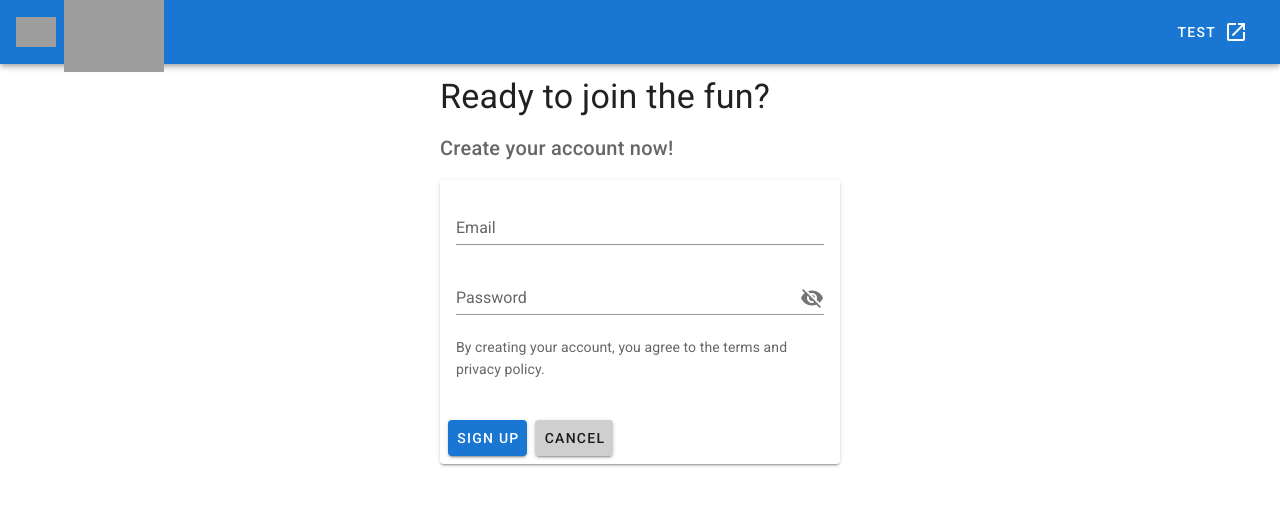
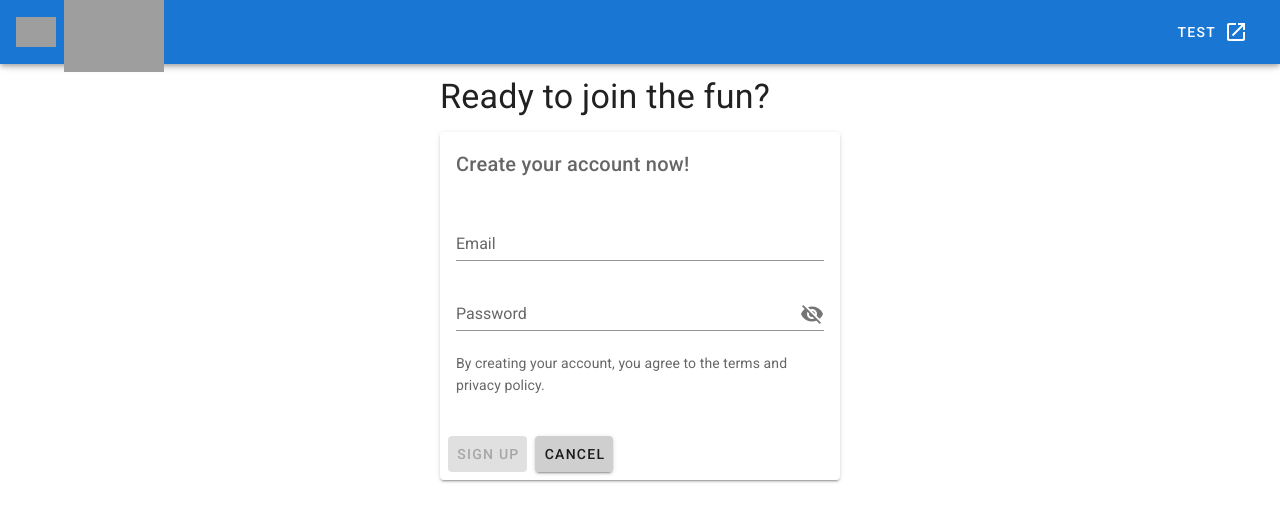
Before and after one commit to NeptuneCenturyStudios/StoryChainWeb, a Vue app in the folder StoryChain/: page /#/sign-up in a window 1280 px wide. Shown: the top 522 px of the page. Built offline with nearby package versions, Linux system fonts and the light colour scheme; grey boxes are pictures that could not be loaded; what vue-toasted would draw is missing.

Commit message:
Added validation to sign up page

```diff
--- a/StoryChain/src/components/SignIn.vue
+++ b/StoryChain/src/components/SignIn.vue
@@ -84,7 +84,7 @@
 <script>
     import axios from 'axios';
     import { httpHelpers } from './../utils/http-helpers';
-    import 'material-icons'
+    import 'material-icons';
     import { extend } from "vee-validate";
     import { required, email } from "vee-validate/dist/rules";
 
--- a/StoryChain/src/components/SignUp.vue
+++ b/StoryChain/src/components/SignUp.vue
@@ -1,41 +1,58 @@
 <template>
 
     <div class="d-flex justify-center">
-
+        <v-overlay :absolute="true" :value="loading"></v-overlay>
         <div>
             <p class="text-h4">
                 Ready to join the fun?
             </p>
-            <p class="text-h6 text--secondary">
-                Create your account now!
-            </p>
+
+            <ValidationObserver v-slot="{ invalid }">
                 <v-card elevation="2" max-width="25rem" :loading="loading">
-                <v-overlay :absolute="true" :value="loading"></v-overlay>
+
                     <template slot="progress">
                         <v-progress-linear color="deep-purple"
                                            height="10"
                                            indeterminate></v-progress-linear>
                     </template>
 
+                    <v-card-title>
+                        <p class="text-h6 text--secondary">
+                            Create your account now!
+                        </p>
+                    </v-card-title>
+
                     <v-card-text>
 
+                        <!--Email-->
+                        <ValidationProvider name="Email" rules="required|email" v-slot="v">
                             <v-text-field label="Email"
+                                          type="email"
+                                          required
                                           v-model="email"
                                           hint="example@email.com"></v-text-field>
+                            <span class="red--text">{{ v.errors[0] }}</span>
+                        </ValidationProvider>
 
+                        <!--Password-->
+                        <ValidationProvider name="Password" rules="required" v-slot="v">
                             <v-text-field label="Password"
+                                          :type="showPassword ? 'text' : 'password'"
+                                          required
                                           v-model="password"
                                           :append-icon="showPassword ? 'mdi-eye' : 'mdi-eye-off'"
-                                  :type="showPassword ? 'text' : 'password'"
                                           @click:append="showPassword = !showPassword"
                                           hint="Make it secure"></v-text-field>
+                            <span class="red--text">{{ v.errors[0] }}</span>
+                        </ValidationProvider>
+
                         <p>
                             By creating your account, you agree to the terms and privacy policy.
                         </p>
                     </v-card-text>
 
                     <v-card-actions>
-                    <v-btn color="primary" @click="signUp" :loading="loading">
+                        <v-btn color="primary" @click="signUp" :loading="loading" :disabled="invalid">
                             Sign Up
                         </v-btn>
                         <v-btn :to="{ name: 'home'}" :disabled="loading">
@@ -46,6 +63,7 @@
                     </v-card-actions>
 
                 </v-card>
+            </ValidationObserver>
         </div>
     </div>
 
@@ -54,7 +72,13 @@
 <script>
     import axios from 'axios';
     import { httpHelpers } from '../utils/http-helpers';
-    import 'material-icons'
+    import 'material-icons';
+
+    import { extend } from "vee-validate";
+    import { required, email } from "vee-validate/dist/rules";
+
+    extend("required", { ...required, message: "{_field_} is required." });
+    extend("email", email);
 
     export default {
         data() {
--- a/StoryChain/src/utils/http-helpers.js
+++ b/StoryChain/src/utils/http-helpers.js
@@ -5,11 +5,17 @@ const httpHelpers = {
 	handleError(reason) {
         if (reason.response && reason.response.data) {
             let errors = [];
-            // eslint-disable-next-line no-unused-vars
-            for (const [key, value] of Object.entries(reason.response.data.errors)) {
-                errors = errors.concat(value);
+            if (typeof reason.response.data === 'string') {
+                // Data is the error. It is probably not an error we want to show to the user, so make something generic
+                Vue.toasted.error("Whoops, something happened. Maybe try that again later?", { duration: 2000, iconPack: 'material', icon: 'lock' });
             }
-            Vue.toasted.error(errors.join("<br />"), { duration: 2000, iconPack: 'material', icon: 'lock' });
+            else if (reason.response.data.errors) {
+                // eslint-disable-next-line no-unused-vars
+                for (const [key, value] of Object.entries(reason.response.data.errors)) {
+                    errors = errors.concat(value);
+                }
+                Vue.toasted.error(errors.join("<br />"), { duration: 2000, iconPack: 'material', icon: 'lock' });
+            }
         }
 	}
 }
```
Also changed, not shown: 10 other files (tests, documents, lock files or other folders). Lines whose indentation alone changed are shown as unchanged.
